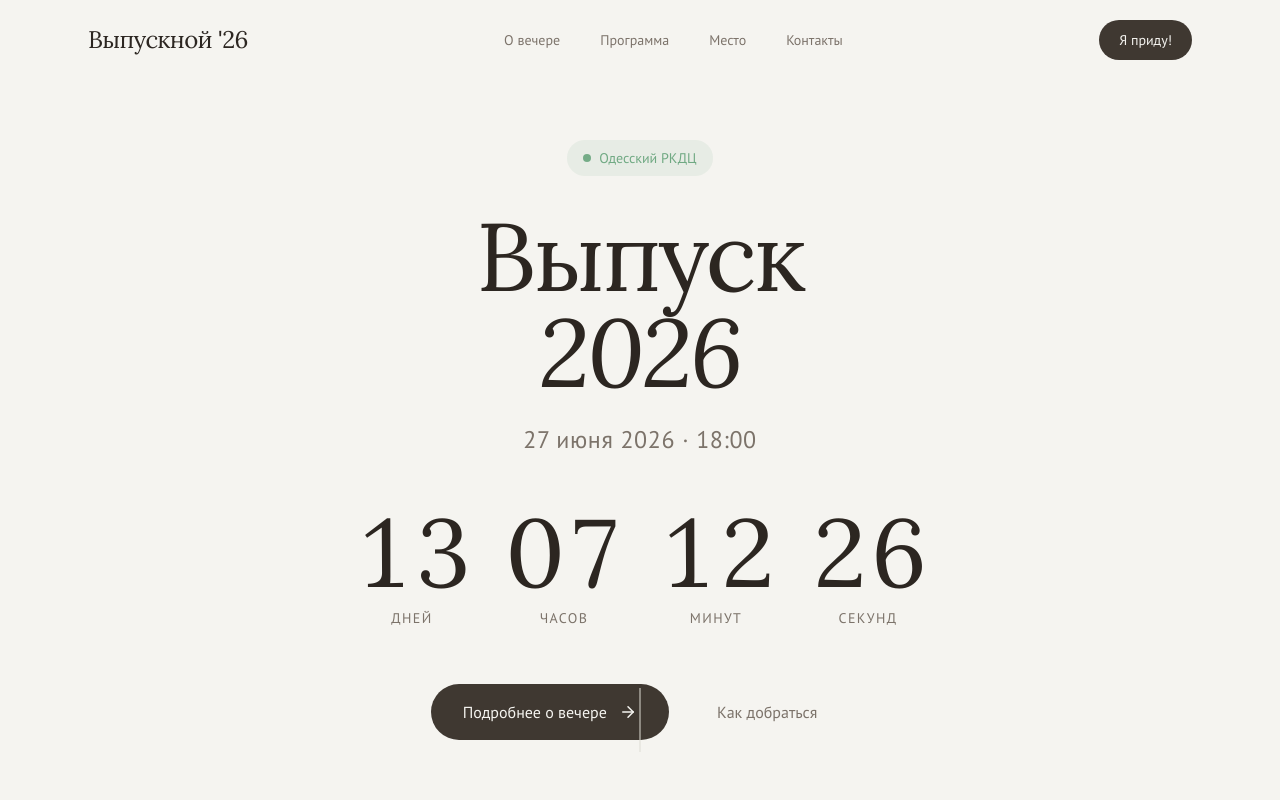
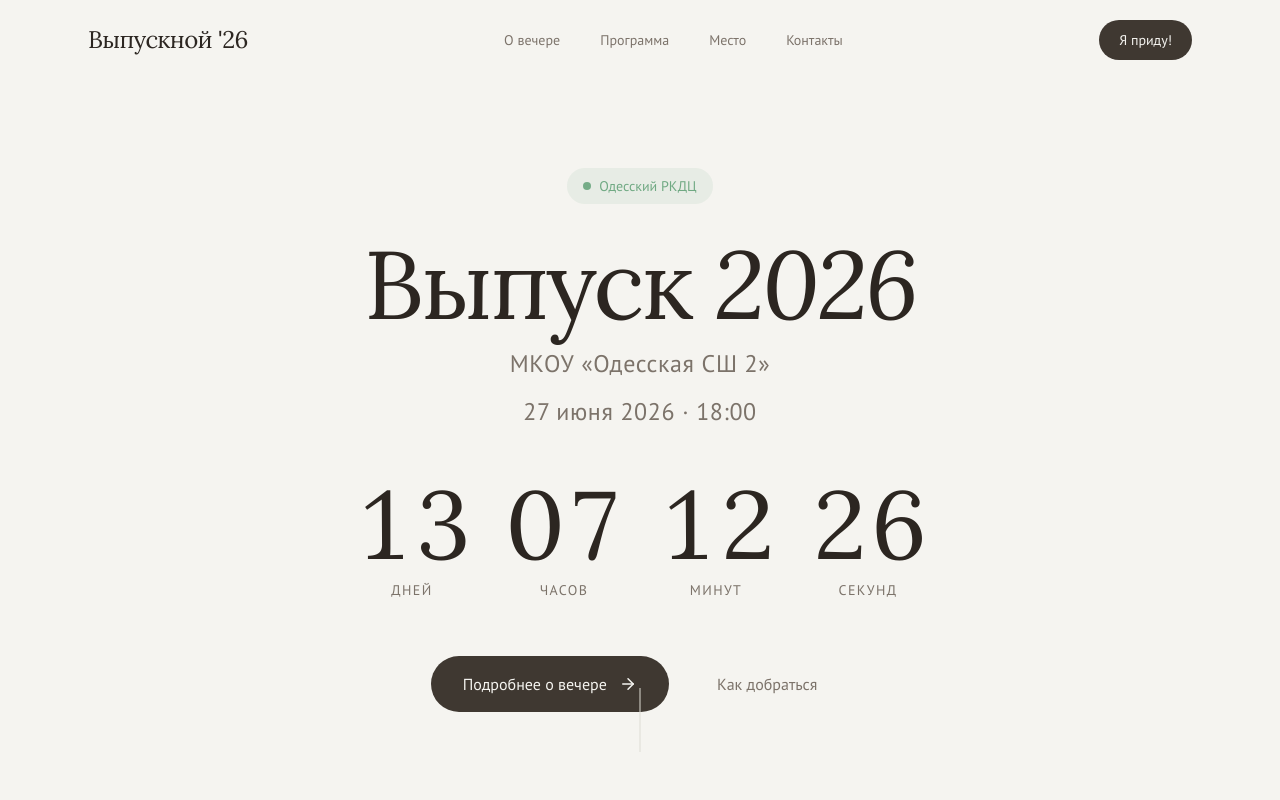
Before and after one commit to pr-poehali-dev/new-tech-initiative-19, a React (Vite) app: page / in a window 1280 px wide. Shown: the top 800 px of the page. Built offline with nearby package versions, Linux system fonts and the light colour scheme.

Commit message:
feat: update release title to school name

```diff
--- a/src/components/Hero.tsx
+++ b/src/components/Hero.tsx
@@ -37,11 +37,12 @@ export function Hero() {
         </div>
 
         {/* Main heading */}
-        <h1 className="font-serif text-5xl md:text-7xl lg:text-8xl tracking-tight text-foreground leading-[1.1] text-balance mb-6">
-          Выпуск
-          <br />
-          <span className="italic">2026</span>
+        <h1 className="font-serif text-5xl md:text-7xl lg:text-8xl tracking-tight text-foreground leading-[1.1] text-balance mb-4">
+          Выпуск <span className="italic">2026</span>
         </h1>
+        <p className="text-lg md:text-2xl text-muted-foreground mb-4 tracking-wide">
+          МКОУ «Одесская СШ 2»
+        </p>
 
         {/* Date */}
         <p className="text-xl md:text-2xl text-muted-foreground mb-12 tracking-wide">
```
